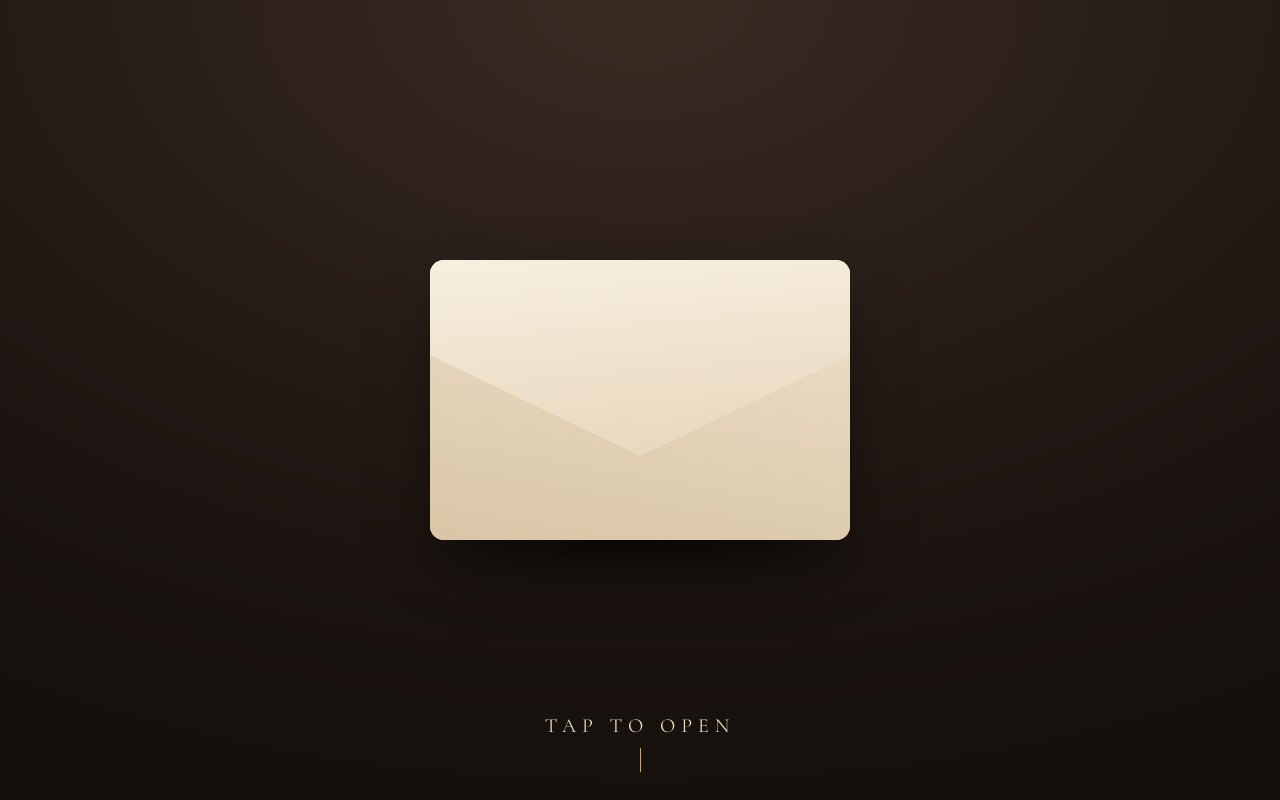
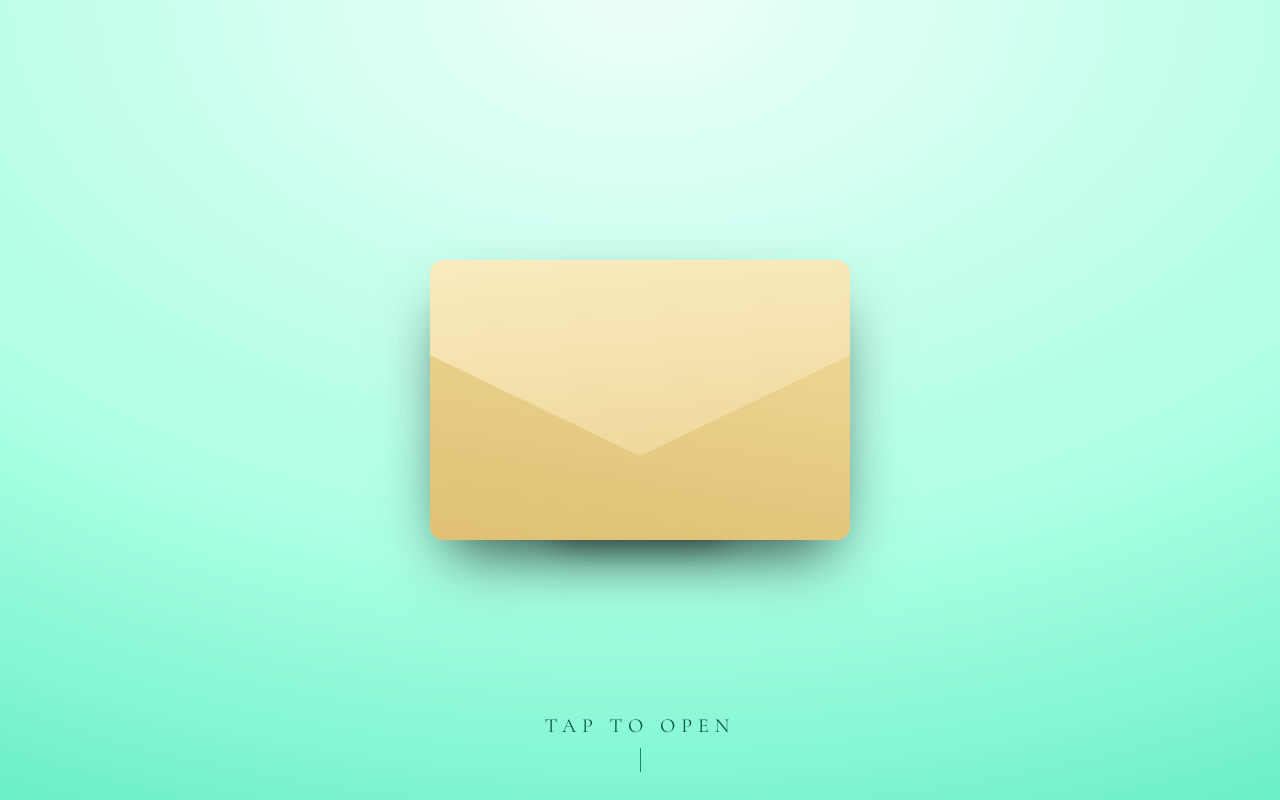
Before and after one commit to aliqb/invitationCard, a React (Vite) app: page / in a window 1280 px wide. Built offline with nearby package versions, Linux system fonts and the light colour scheme.

Commit message:
make colors configurable and use happy warm color

```diff
--- a/index.html
+++ b/index.html
@@ -4,7 +4,7 @@
     <meta charset="UTF-8" />
     <link rel="icon" type="image/svg+xml" href="/favicon.svg" />
     <meta name="viewport" content="width=device-width, initial-scale=1.0, viewport-fit=cover" />
-    <meta name="theme-color" content="#1b1410" />
+    <meta name="theme-color" content="#5eecc0" />
     <link rel="preconnect" href="https://fonts.googleapis.com" />
     <link rel="preconnect" href="https://fonts.gstatic.com" crossorigin />
     <link
--- a/src/App.tsx
+++ b/src/App.tsx
@@ -4,13 +4,17 @@ import { ReplayButton } from './components/ReplayButton'
 import { TapHint } from './components/TapHint'
 import { EASE, IMAGE_SRC } from './config'
 import { useInvitationSequence } from './hooks/useInvitationSequence'
+import { THEME, themeVars } from './theme'
 
 export default function App() {
   const { envelopeRef, cardRef, reveal, start, open, entered, flipped, ready, opened, risen, presented } =
     useInvitationSequence()
 
   return (
-    <main className="fixed inset-0 overflow-hidden select-none bg-[radial-gradient(120%_120%_at_50%_0%,#3a2b22_0%,#1b1410_60%,#120d0a_100%)]">
+    <main
+      className="fixed inset-0 overflow-hidden select-none bg-[radial-gradient(120%_120%_at_50%_0%,var(--bg-center)_0%,var(--bg-middle)_60%,var(--bg-edge)_100%)]"
+      style={themeVars(THEME)}
+    >
       {/* the scene: fills the viewport and centres the envelope (measureReveal relies on this) */}
       <div
         className="absolute inset-0 flex items-center justify-center transition-transform duration-1300"
--- a/src/components/EnvelopeBack.tsx
+++ b/src/components/EnvelopeBack.tsx
@@ -7,14 +7,14 @@ export function EnvelopeBack({ faded }: { faded: boolean }) {
       className={['absolute inset-0 transition-opacity duration-700', faded ? 'opacity-0' : 'opacity-100'].join(' ')}
       style={{ backfaceVisibility: 'hidden' }}
     >
-      <div className="absolute inset-0 overflow-hidden rounded-[14px] bg-[linear-gradient(160deg,#f3e8d5,#ddc9a9)] shadow-[0_30px_60px_-20px_rgba(0,0,0,0.75)]">
+      <div className="absolute inset-0 overflow-hidden rounded-[14px] bg-[linear-gradient(160deg,var(--paper-from),var(--paper-to))] shadow-[0_30px_60px_-20px_rgba(0,0,0,0.75)]">
         {/* side and bottom flaps, folded in */}
         <div className={SEAM} style={{ clipPath: 'polygon(0% 0%, 50% 50%, 0% 100%)' }} />
         <div className={SEAM} style={{ clipPath: 'polygon(100% 0%, 50% 50%, 100% 100%)' }} />
         <div className={SEAM} style={{ clipPath: 'polygon(0% 100%, 50% 50%, 100% 100%)' }} />
         {/* top flap, folded down over the rest */}
         <div
-          className="absolute inset-0 bg-[linear-gradient(175deg,#f9f0e1,#e6d4b6)]"
+          className="absolute inset-0 bg-[linear-gradient(175deg,var(--flap-from),var(--flap-to))]"
           style={{ clipPath: 'polygon(0% 0%, 100% 0%, 50% 52%)' }}
         />
       </div>
@@ -25,8 +25,8 @@ export function EnvelopeBack({ faded }: { faded: boolean }) {
 
 function WaxSeal() {
   return (
-    <div className="absolute left-1/2 top-1/2 flex h-[18%] w-[12%] min-w-10 -translate-x-1/2 -translate-y-1/2 items-center justify-center rounded-full bg-[radial-gradient(circle_at_30%_25%,#c5453f,#7e1f1f)] shadow-[0_6px_14px_-4px_rgba(0,0,0,0.6)]">
-      <span className="font-display text-sm leading-none text-white/80">&amp;</span>
+    <div className="absolute left-1/2 top-1/2 flex h-[18%] w-[12%] min-w-10 -translate-x-1/2 -translate-y-1/2 items-center justify-center rounded-full bg-[radial-gradient(circle_at_30%_25%,var(--seal-from),var(--seal-to))] shadow-[0_6px_14px_-4px_rgba(0,0,0,0.6)]">
+      <span className="font-display text-sm leading-none text-white/80">&amp;sadsadsa</span>
     </div>
   )
 }
--- a/src/components/EnvelopeFront.tsx
+++ b/src/components/EnvelopeFront.tsx
@@ -21,14 +21,14 @@ export function EnvelopeFront({ children, opened, faded }: Props) {
     >
       {/* paper behind the card */}
       <div
-        className={`absolute inset-0 rounded-[14px] bg-[linear-gradient(160deg,#f6ecdb,#e3d2b8)] shadow-[0_30px_60px_-20px_rgba(0,0,0,0.75)] transition-opacity duration-700 ${fade}`}
+        className={`absolute inset-0 rounded-[14px] bg-[linear-gradient(160deg,var(--paper-from),var(--paper-to))] shadow-[0_30px_60px_-20px_rgba(0,0,0,0.75)] transition-opacity duration-700 ${fade}`}
       />
 
       {children}
 
       {/* front pocket, overlapping the card while it is tucked away */}
       <div
-        className={`absolute inset-0 rounded-[14px] bg-[linear-gradient(190deg,#efe2cb,#d9c5a6)] transition-opacity duration-700 ${fade}`}
+        className={`absolute inset-0 rounded-[14px] bg-[linear-gradient(190deg,var(--pocket-from),var(--pocket-to))] transition-opacity duration-700 ${fade}`}
         style={{ zIndex: 20, clipPath: 'polygon(0% 34%, 50% 0%, 100% 34%, 100% 100%, 0% 100%)' }}
       />
 
@@ -51,7 +51,7 @@ function Flap({ opened, fade }: { opened: boolean; fade: string }) {
       }}
     >
       <div
-        className="h-full w-full rounded-t-[14px] bg-[linear-gradient(175deg,#f8efe0,#e0cdae)] shadow-[0_6px_14px_-8px_rgba(0,0,0,0.45)]"
+        className="h-full w-full rounded-t-[14px] bg-[linear-gradient(175deg,var(--flap-from),var(--flap-to))] shadow-[0_6px_14px_-8px_rgba(0,0,0,0.45)]"
         style={{ clipPath: 'polygon(0% 0%, 100% 0%, 100% 34%, 50% 70%, 0% 34%)' }}
       />
     </div>
--- a/src/components/TapHint.tsx
+++ b/src/components/TapHint.tsx
@@ -7,8 +7,8 @@ export function TapHint({ visible }: { visible: boolean }) {
         visible ? 'opacity-100' : 'opacity-0',
       ].join(' ')}
     >
-      <span className="font-display text-xl uppercase tracking-[0.3em] text-[#e9d9bb]">Tap to open</span>
-      <span className="h-6 w-px animate-pulse bg-[#c9a96a]" />
+      <span className="font-display text-xl uppercase tracking-[0.3em] text-(--hint-text)">Tap to open</span>
+      <span className="h-6 w-px animate-pulse bg-(--hint-line)" />
     </div>
   )
 }
--- /dev/null
+++ b/src/theme.ts
@@ -0,0 +1,51 @@
+import type { CSSProperties } from 'react'
+
+/** A two-stop gradient: `from` is the lit side, `to` the shaded side. */
+type Gradient = { from: string; to: string }
+
+export type Theme = {
+  /** Radial page background, glowing from the top centre outward. */
+  background: { center: string; middle: string; edge: string }
+  envelope: {
+    /** Back face and the paper behind the card. */
+    paper: Gradient
+    /** Front pocket that covers the tucked-in card. */
+    pocket: Gradient
+    /** Top flap, on both the back and the front. */
+    flap: Gradient
+    /** Wax seal on the back. */
+    seal: Gradient
+  }
+  /** "Tap to open" hint: must read clearly against `background`. */
+  hint: { text: string; line: string }
+}
+
+/** Edit these to restyle the page. */
+export const THEME: Theme = {
+  background: { center: '#ecfff9', middle: '#a9ffe4', edge: '#5eecc0' },
+  envelope: {
+    paper: { from: '#f7e6b0', to: '#ecd08a' },
+    pocket: { from: '#f2dc9c', to: '#dfc073' },
+    flap: { from: '#faecc0', to: '#e9cf8c' },
+    seal: { from: '#c5453f', to: '#7e1f1f' },
+  },
+  hint: { text: '#0b5545', line: '#128a6b' },
+}
+
+/* Exposes the theme as CSS custom properties, set once on the root element.
+   Components reference them in Tailwind arbitrary values, e.g.
+   bg-[linear-gradient(160deg,var(--paper-from),var(--paper-to))]. */
+export function themeVars({ background, envelope, hint }: Theme): CSSProperties {
+  const vars: Record<string, string> = {
+    '--bg-center': background.center,
+    '--bg-middle': background.middle,
+    '--bg-edge': background.edge,
+    '--hint-text': hint.text,
+    '--hint-line': hint.line,
+  }
+  for (const [part, { from, to }] of Object.entries(envelope)) {
+    vars[`--${part}-from`] = from
+    vars[`--${part}-to`] = to
+  }
+  return vars as CSSProperties
+}
```
Also changed, not shown: 1 other file (tests, documents, lock files or other folders).
